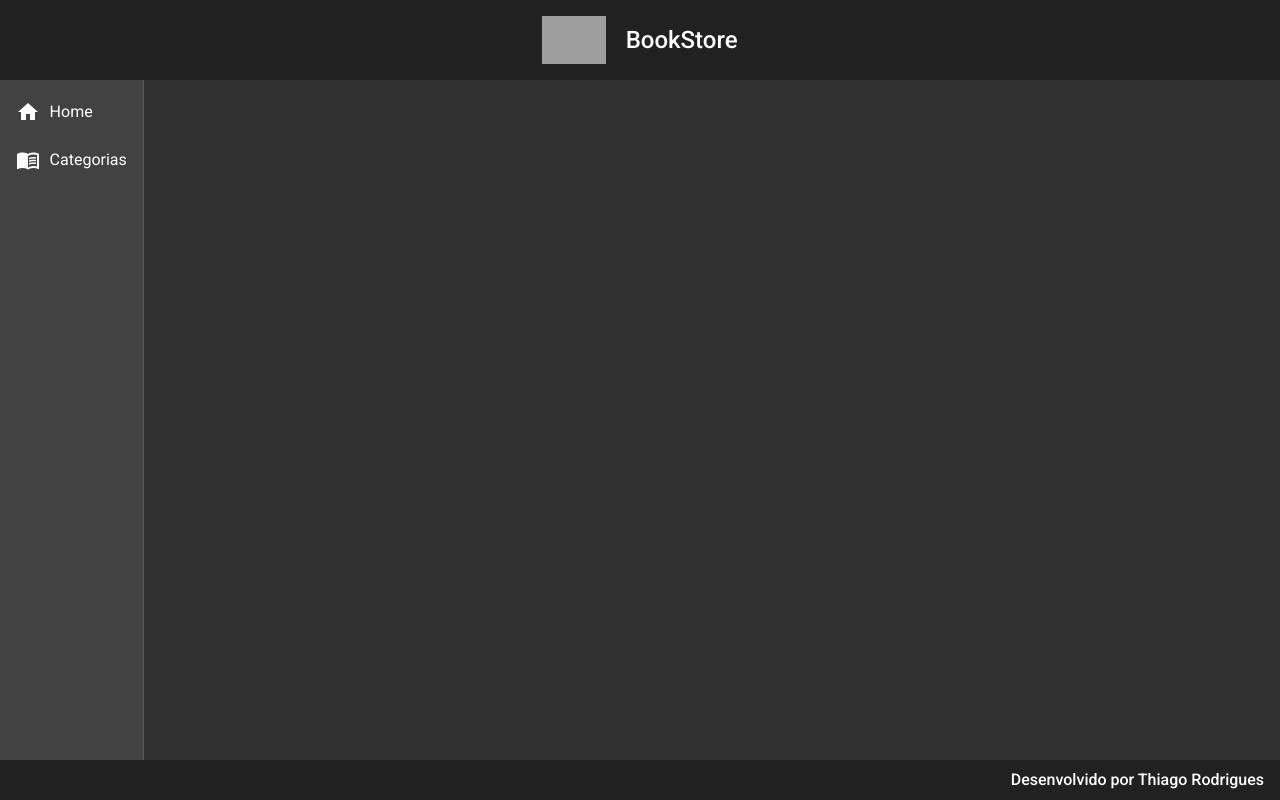
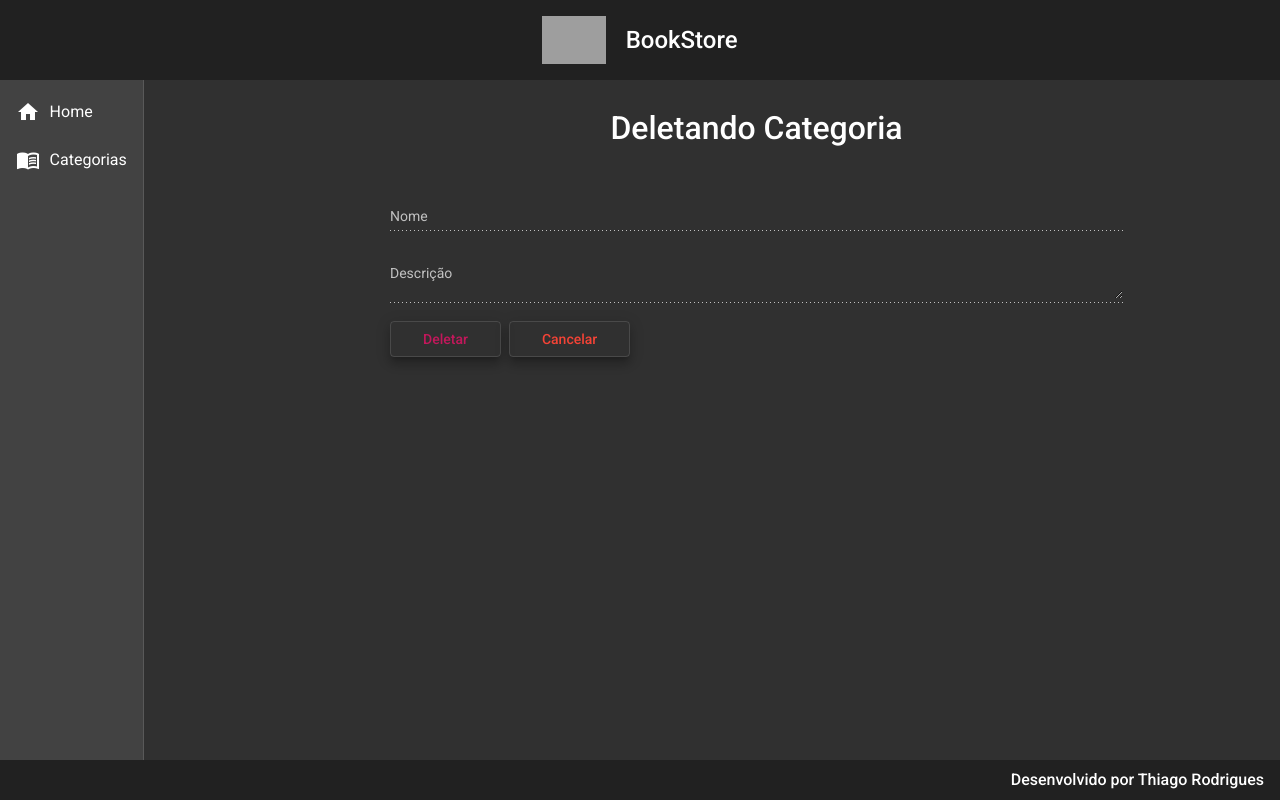
Before and after one commit to thi-rodrigues/bookstore-front, an Angular app: page /categorias/delete/1 in a window 1280 px wide. Before the commit this address led to /. Built offline with nearby package versions, Linux system fonts and the light colour scheme; no server answers; grey boxes are pictures that could not be loaded.

Commit message:
metodo Categoria DELETE implementado

```diff
--- a/src/app/app.module.ts
+++ b/src/app/app.module.ts
@@ -17,6 +17,7 @@
 import { MatCardModule } from "@angular/material/card";
 import { CategoriaReadComponent } from "./components/views/categoria/read/categoria-read.component";
 import { CategoriaCreateComponent } from "./components/views/categoria/create/categoria-create.component";
+import { CategoriaDeleteComponent } from "./components/views/categoria/delete/categoria-delete.component";
 import { MatTableModule } from "@angular/material/table";
 import { MatButtonModule } from "@angular/material/button";
 import { FormsModule } from "@angular/forms";
@@ -32,6 +33,7 @@
     HomeComponent,
     CategoriaReadComponent,
     CategoriaCreateComponent,
+    CategoriaDeleteComponent,
   ],
   imports: [
     BrowserModule,
--- a/src/app/components/views/categoria/categoria.service.ts
+++ b/src/app/components/views/categoria/categoria.service.ts
@@ -17,15 +17,23 @@
     return this.http.get<Categoria[]>(`${this.baseUrl}`);
   }
 
+  findById(id: String): Observable<Categoria> {
+    return this.http.get<Categoria>(`${this.baseUrl}/${id}`);
+  }
+
   create(categoria: Categoria): Observable<Categoria> {
     return this.http.post<Categoria>(`${this.baseUrl}`, categoria);
   }
 
+  delete(id: String): Observable<void> {
+    return this.http.delete<void>(`${this.baseUrl}/${id}`);
+  }
+
   messagem(str: string): void {
-    this._snack.open(`${str}`, 'OK', {
-      horizontalPosition: 'end',
-      verticalPosition: 'top',
-      duration: 3000
-    })
+    this._snack.open(`${str}`, "OK", {
+      horizontalPosition: "end",
+      verticalPosition: "top",
+      duration: 3000,
+    });
   }
 }
--- a/src/app/components/views/categoria/create/categoria-create.component.html
+++ b/src/app/components/views/categoria/create/categoria-create.component.html
@@ -13,6 +13,6 @@
 
     <div class="buttons">
         <button (click)="create()" class="mat-elevation-z8 content-table" mat-stroked-button color="primary">Criar</button>
-        <button class="mat-elevation-z8 content-table" mat-stroked-button color="warn">Cancelar</button>
+        <button (click)="cancel()" class="mat-elevation-z8 content-table" mat-stroked-button color="warn">Cancelar</button>
     </div>
 </form>
--- a/src/app/components/views/categoria/create/categoria-create.component.ts
+++ b/src/app/components/views/categoria/create/categoria-create.component.ts
@@ -31,4 +31,8 @@
       }
     );
   }
+
+  cancel(): void {
+    this.router.navigate(["categorias"]);
+  }
 }
--- /dev/null
+++ b/src/app/components/views/categoria/delete/categoria-delete.component.css
@@ -0,0 +1,26 @@
+form {
+  text-align: center;
+  width: 70%;
+  margin: 2rem auto 0 auto;
+}
+
+h1 {
+  font-size: 2rem;
+  font-weight: 500;
+  margin-bottom: 3rem;
+}
+
+.form {
+  width: 100%;
+}
+
+.buttons {
+  width: 100%;
+  text-align: start;
+}
+
+button {
+  margin-right: 0.5rem;
+  padding-right: 2rem;
+  padding-left: 2rem;
+}
--- /dev/null
+++ b/src/app/components/views/categoria/delete/categoria-delete.component.html
@@ -0,0 +1,18 @@
+<form>
+    <h1>Deletando Categoria</h1>
+
+    <mat-form-field class="form">
+        <mat-label>Nome</mat-label>
+        <input [(ngModel)]="categoria.nome" matInput type="text" name="nome" disabled>
+    </mat-form-field>
+
+    <mat-form-field class="form">
+        <mat-label>Descrição</mat-label>
+        <textarea [(ngModel)]="categoria.descricao" matInput type="text" name="descricao" disabled></textarea>
+    </mat-form-field>
+
+    <div class="buttons">
+        <button (click)="delete()" class="mat-elevation-z8 content-table" mat-stroked-button color="primary">Deletar</button>
+        <button (click)="cancel()" class="mat-elevation-z8 content-table" mat-stroked-button color="warn">Cancelar</button>
+    </div>
+</form>
--- /dev/null
+++ b/src/app/components/views/categoria/delete/categoria-delete.component.ts
@@ -0,0 +1,51 @@
+import { Component, OnInit } from "@angular/core";
+import { ActivatedRoute, Router } from "@angular/router";
+import { Categoria } from "./../categoria.model";
+import { CategoriaService } from "./../categoria.service";
+
+@Component({
+  selector: "app-categoria-delete",
+  templateUrl: "./categoria-delete.component.html",
+  styleUrls: ["./categoria-delete.component.css"],
+})
+export class CategoriaDeleteComponent implements OnInit {
+  categoria: Categoria = {
+    id: "",
+    nome: "",
+    descricao: "",
+  };
+
+  constructor(
+    private service: CategoriaService,
+    private route: ActivatedRoute,
+    private router: Router
+  ) {}
+
+  ngOnInit(): void {
+    this.categoria.id = this.route.snapshot.paramMap.get("id")!;
+    this.findById();
+  }
+
+  findById(): void {
+    this.service.findById(this.categoria.id!).subscribe((resposta) => {
+      this.categoria.nome = resposta.nome;
+      this.categoria.descricao = resposta.descricao;
+    });
+  }
+
+  delete(): void {
+    this.service.delete(this.categoria.id!).subscribe(
+      (resposta) => {
+        this.router.navigate(["categorias"]);
+        this.service.messagem("Categoria deletada com sucesso!");
+      },
+      (erro) => {
+        this.service.messagem(erro.error.error);
+      }
+    );
+  }
+
+  cancel(): void {
+    this.router.navigate(["categorias"]);
+  }
+}
--- a/src/app/components/views/categoria/read/categoria-read.component.html
+++ b/src/app/components/views/categoria/read/categoria-read.component.html
@@ -3,7 +3,14 @@
     <h1>Categoria</h1>
   </div>
 
-  <button (click)="CategoriaCreate()" class="mat-elevation-z8 content-table" mat-stroked-button color="primary" >Nova Categoria </button>
+  <button
+    (click)="CategoriaCreate()"
+    class="mat-elevation-z8 content-table"
+    mat-stroked-button
+    color="primary"
+  >
+    Nova Categoria
+  </button>
 
   <div class="mat-elevation-z8 content-table">
     <table class="table" mat-table [dataSource]="categorias">
@@ -42,7 +49,7 @@
           <a class="edit" href="#">
             <i class="material-icons">edit</i>
           </a>
-          <a class="delete" href="#">
+          <a class="delete" routerLink="delete/{{ row.id }}">
             <i class="material-icons">delete</i>
           </a>
         </td>
```
Also changed, not shown: src/app/app-routing.module.ts (+10 -5 lines).
